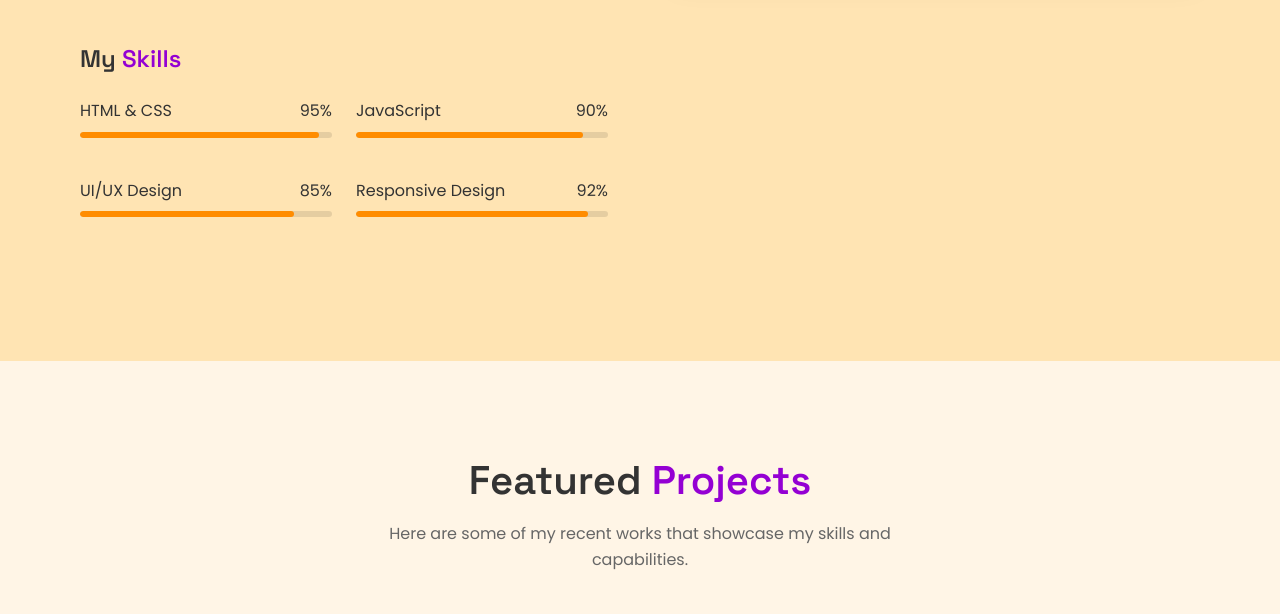
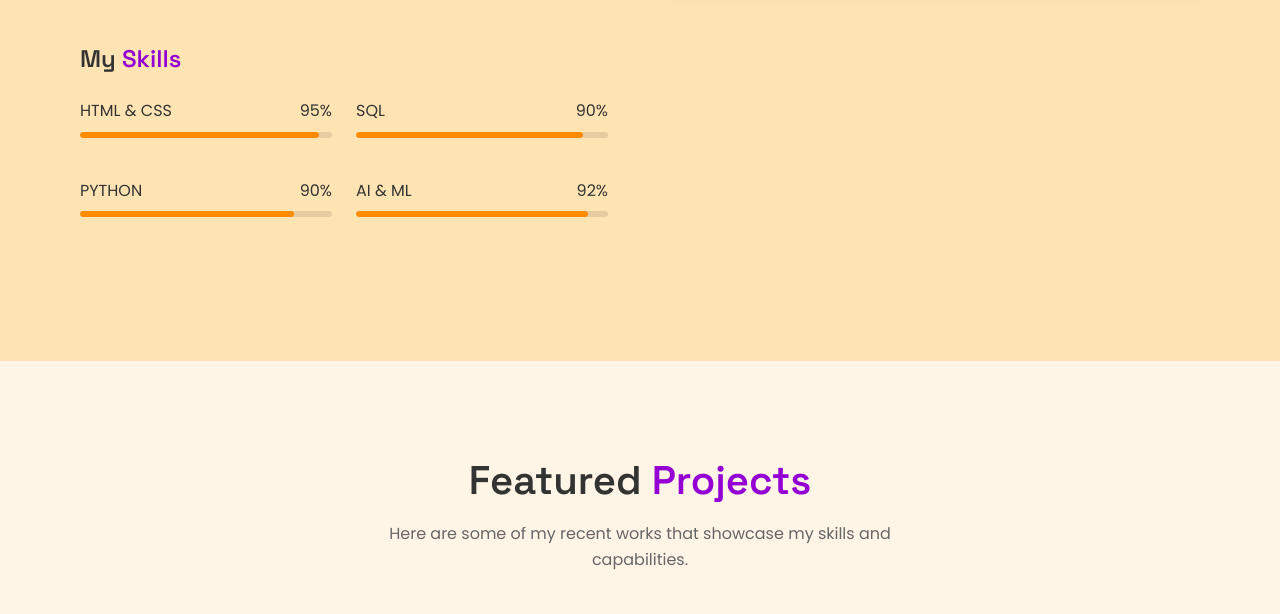
Before and after one commit to Mohank777/SNS-MCA, a plain HTML site: page index.html in a window 1280 px wide. Shown: the part 1239-1853 px from the top of the page. Drawn offline with Linux system fonts and the light colour scheme.

Commit message:
Update index.html

```diff
--- a/index.html
+++ b/index.html
@@ -788,7 +788,7 @@
     <!-- Header & Navigation -->
     <header id="header">
         <div class="container nav-container">
-            <a href="#home" class="logo">MOHAN RAJ<span>K</span></a>
+            <a href="#home" class="logo">MOHAN RAJ<span> K</span></a>
             <button class="mobile-toggle" aria-label="Toggle menu">☰</button>
             <ul class="nav-links">
                 <li><a href="#home">Home</a></li>
@@ -836,7 +836,7 @@
                         </div>
                         <div class="skill-bar">
                             <div class="skill-info">
-                                <span>JavaScript</span>
+                                <span>SQL</span>
                                 <span>90%</span>
                             </div>
                             <div class="skill-progress">
@@ -845,8 +845,8 @@
                         </div>
                         <div class="skill-bar">
                             <div class="skill-info">
-                                <span>UI/UX Design</span>
-                                <span>85%</span>
+                                <span>PYTHON</span>
+                                <span>90%</span>
                             </div>
                             <div class="skill-progress">
                                 <div class="progress-bar" style="width: 85%;"></div>
@@ -854,7 +854,7 @@
                         </div>
                         <div class="skill-bar">
                             <div class="skill-info">
-                                <span>Responsive Design</span>
+                                <span>AI & ML</span>
                                 <span>92%</span>
                             </div>
                             <div class="skill-progress">
```
